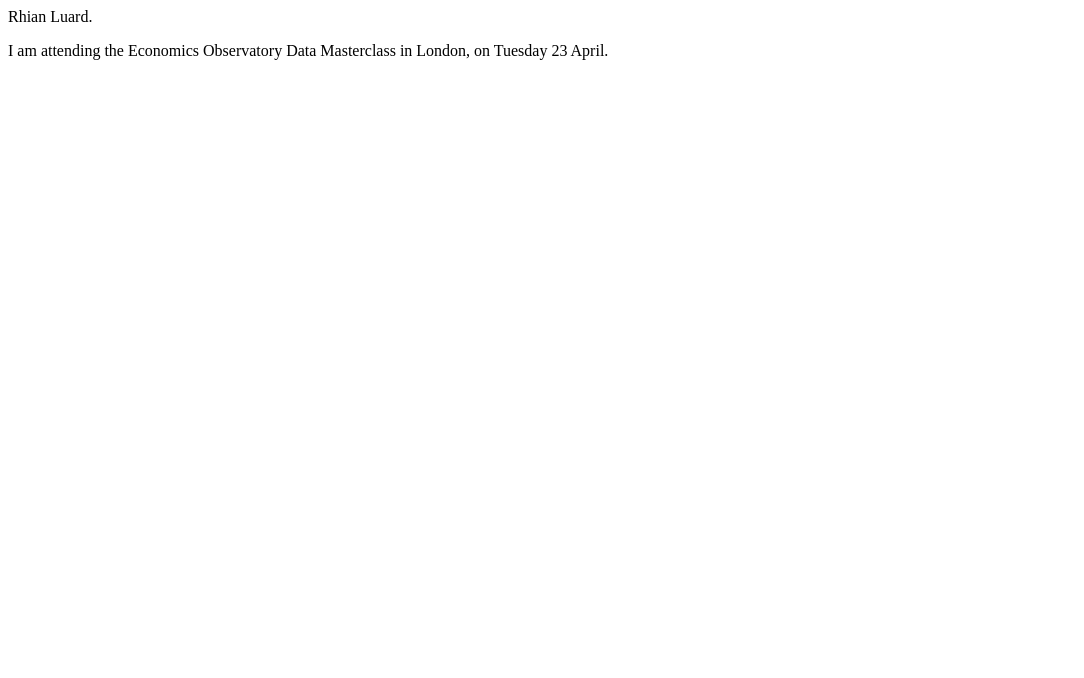
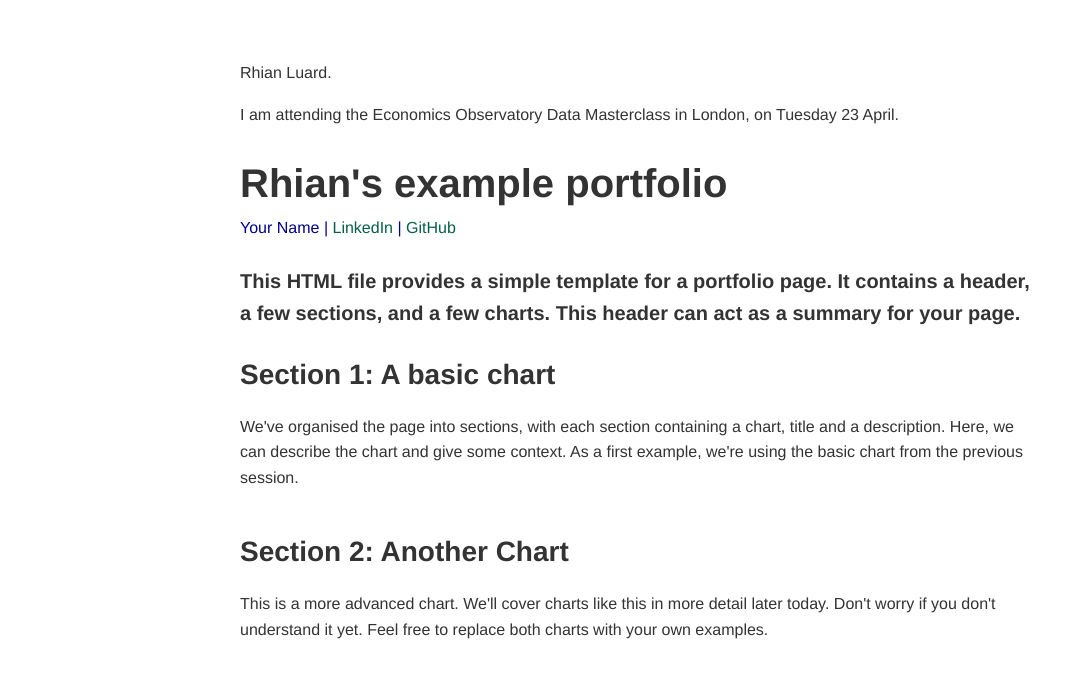
Before and after one commit to RhianLuard/RhianLuard.github.io, a plain HTML site: page index.html in a window 1280 px wide. Shown: the whole page, without its empty margins (0-1084 px from the left). Drawn offline with Linux system fonts and the light colour scheme; a script that the page names is missing.

Commit message:
Add files via upload

```diff
--- a/index.html
+++ b/index.html
@@ -3,4 +3,105 @@
     </h1> Rhian Luard. </h1>
   <p> I am attending the Economics Observatory Data Masterclass in London, on Tuesday 23 April. </p>
   </body>
+
 </html>
+<!-- This HTML file provides a simple example of a portfolio page. It contains a header, a few sections, and a few charts. -->
+<!-- It works with the three css files in this folder: example1.css, example2.css and example3.css. -->
+<!-- The HTML file defines the structure of the page, and the CSS files define how it looks. -->
+<!-- The CSS examples are all designed to work with this page. Try swapping them out on line 29 and see what happens. -->
+
+<!-- Take a look around and make your own copy to adapt for your own use. -->
+
+<!-- This is a comment -->
+<!-- Comments are not displayed in the browser -->
+<!-- They can be used to leave notes in the code -->
+
+<!DOCTYPE html>
+<html>
+    <!-- HTML is heirarchial: tags like this define elements on the page.
+    Each tag does something different. For example:
+        - The <html> tag defines the whole document.
+        - The <h1> tag defines a large heading
+        - The <p> tag defines a paragraph
+        - Tags appear as an opening <div> and closing </div> pair
+    -->
+
+<head>
+    <!-- The head tag links to resources our page needs and defines information about it. Tags in the <head> aren't displayed on the page. -->
+
+    <!-- This is a link to a stylesheet which contains rules about how each element on the page should be defined-->
+    <!-- Try swapping example1.css to another, and take a look at example1.css to see if you understand it-->
+    <link rel="stylesheet" type="text/css" href="s2_example1.css">
+    <title>My Portfolio</title> <!-- The title displayed in the browser tab, not on the page itself -->
+
+    <!-- This is a link to the vega-lite which we're using to make graphs -->
+    <script src="https://cdn.jsdelivr.net/npm/vega@5"></script>
+    <script src="https://cdn.jsdelivr.net/npm/vega-lite@5"></script>
+    <script src="https://cdn.jsdelivr.net/npm/vega-embed@6"></script>
+</head>
+
+<body>
+<!-- The body tag contains the elements that visitors to our page will see. -->
+    <h1 class="big" style="margin-bottom: 0px;"> <!-- We have added a class to the header called "big" which we can use to style it in the CSS -->
+        <!-- This is a header, it is the largest text on the page -->
+        Rhian's example portfolio
+    </h1>
+    <p style="margin-top: 0px; color: darkblue">
+        <!-- we're setting the margin to 0px so the header and authour name are close together -->
+        Your Name | <a href="https://www.linkedin.com/in/finnmcevoy/">LinkedIn</a> | <a
+            href="https://www.github.com/FM-ds">GitHub</a>
+    </p>
+    <h3 class="small"> <!-- We have added a class to the header called "small" which we can use to style it in the CSS -->
+        This HTML file provides a simple template for a portfolio page. It contains a header, a few sections, and a few charts. This header can act as a summary for your page.
+    </h3>
+
+    <!-- We're organising the page into sections, with each section containing a chart, title and a description -->
+    <section>
+        <div class="chart-description">
+            <h2>Section 1: A basic chart</h2>
+            <p> <!-- This is a paragraph, it's the main way to display text on a web page -->
+                We've organised the page into sections, with each section containing a chart, title and a description. Here, we can describe the chart and give some context.
+                As a first example, we're using the basic chart from the previous session.
+            </p>
+        </div>
+        <figure id="Location1"></figure> <!-- we give it an id so we can put a vega-lite graph here with VegaEmbed -->
+    </section>
+
+    <section>
+        <div class="chart-description"> <!-- we are grouping the title and description together so we can style them together -->
+            <h2>Section 2: Another Chart</h2>
+            <p> <!-- This is a paragraph, it's the main way to display text on a web page -->
+                This is a more advanced chart. We'll cover charts like this in more detail later today. Don't worry if you don't understand it yet.
+                Feel free to replace both charts with your own examples.
+            </p>
+        </div>
+        <figure id="Location2"></figure> <!-- we give it an id so we can put a vega-lite graph here with VegaEmbed -->
+    </section>
+
+    <!-- Do you want to add more sections? -->
+        <!-- Try copying pasting the section above -->
+        <!-- You'll need to change the id of the figure "<figure id="Location3"... -->
+        <!-- ... and add a new variable for the graph spec in the script at the bottom of the page -->
+
+
+    <!-- This is a script, it's a way to run JavaScript code on the page -->
+    <script>
+        // This is a comment in JavaScript - it's a different language to HTML and CSS
+
+        var figure_1_spec = "s2_chart1.json"; // We're storing the URL of the graph we want to display in a variable
+        var figure_2_spec = "https://raw.githubusercontent.com/EconomicsObservatory/courses/main/2/s2_chart2.json";
+
+        vegaEmbed('#Location1', figure_1_spec) // We're using the vegaEmbed function to put a graph in the element with id figure_1
+        vegaEmbed('#Location2', figure_2_spec)
+
+        // Do you want to add more graphs?
+        // try defining a new variable for figure_3_spec, adding VegaEmbed for Location3, and adding a new section in the HTML
+        // e.g.
+        // var figure_3_spec = ...
+        // vegaEmbed('#Location3', figure_3_spec)
+
+    </script>
+
+</body>
+
+</html>
--- /dev/null
+++ b/s2_example1.css
@@ -0,0 +1,67 @@
+/* This is the level 1 CSS file. If you include it in your portfolio, it'll provide some clean and basic styling */
+/* for your page. Feel free to experiment with the values, or copy them into a new file and use that instead. */
+
+/* These are comments in CSS. Comments don't do anything except explain your working to make code easier to understand. */
+
+
+body { /* We can style any HTML element by using its name - here we're styling the body */
+  /* We want text that uses a clean sans-serif font, is usually 16px big and close to black */
+  font-family: 'Helvetica Neue', Helvetica, Arial, sans-serif;
+  font-size: 16px;
+  color: #333;
+  line-height: 1.6;
+  /* we want a white page, that's centered and not too wide */
+  background-color: #fff;
+  margin:0 auto;
+  max-width: 800px;
+  padding-top: 60px;
+}
+
+
+/* Headings */
+h1, h2, h3, h4, h5, h6 {
+  color: #333;
+  margin-top: 24px;
+  margin-bottom: 16px;
+  font-weight: 600;
+}
+
+/* We want the headings to be a little bigger than the paragraph text */
+.big { /* This is the class we created in the HTML file, you can use it to style any element */
+  font-size: 2.5em;
+}
+
+h2 {
+  font-size: 1.75em;
+}
+
+.small {
+  font-size: 1.25em;
+}
+
+/* Paragraph */
+p {
+  margin-bottom: 1em;
+  font-weight: 300;
+}
+
+section {
+  margin-bottom: 2.5em;  /* We want a little more space between sections */
+}
+
+/* Links */
+/* We want the links to be a little more visible  and a different color */
+a {
+  color: #065f46;
+  text-decoration: none;
+}
+
+a:hover {
+  text-decoration: underline;
+}
+
+/* Images */
+img {
+  max-width: 100%;
+  height: auto;
+}
```
